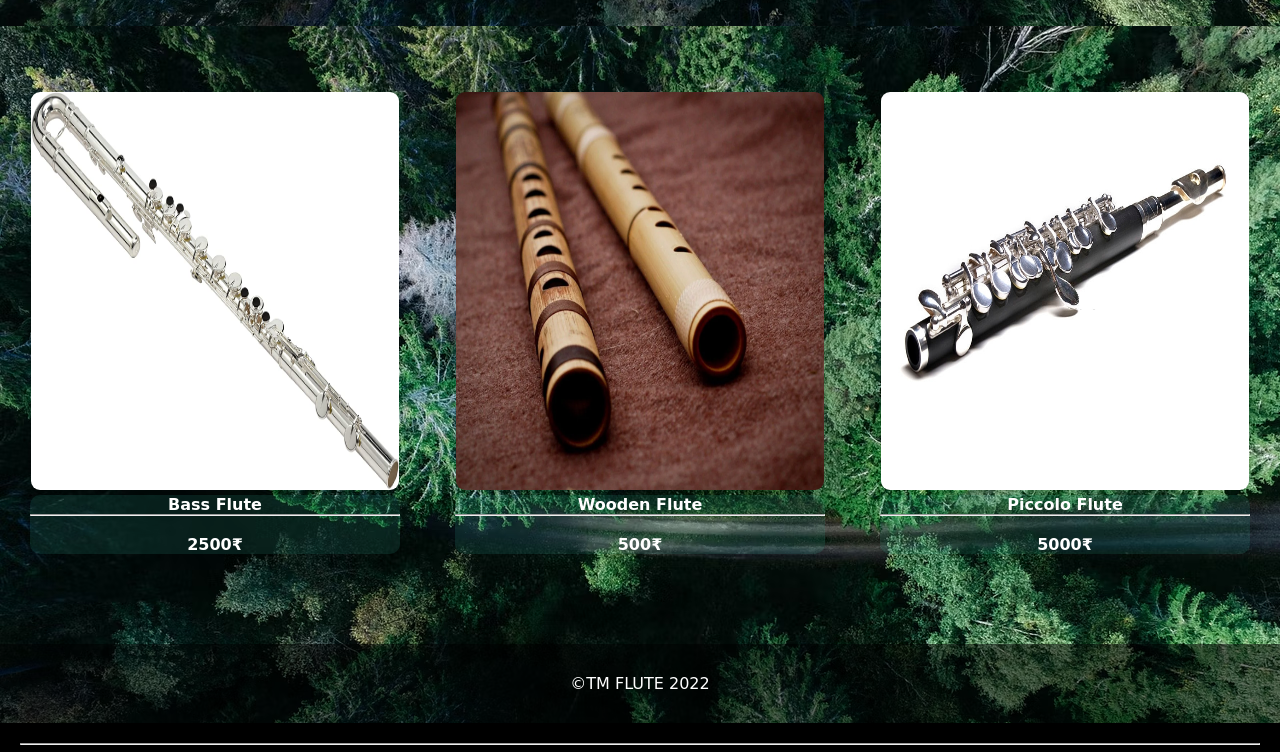
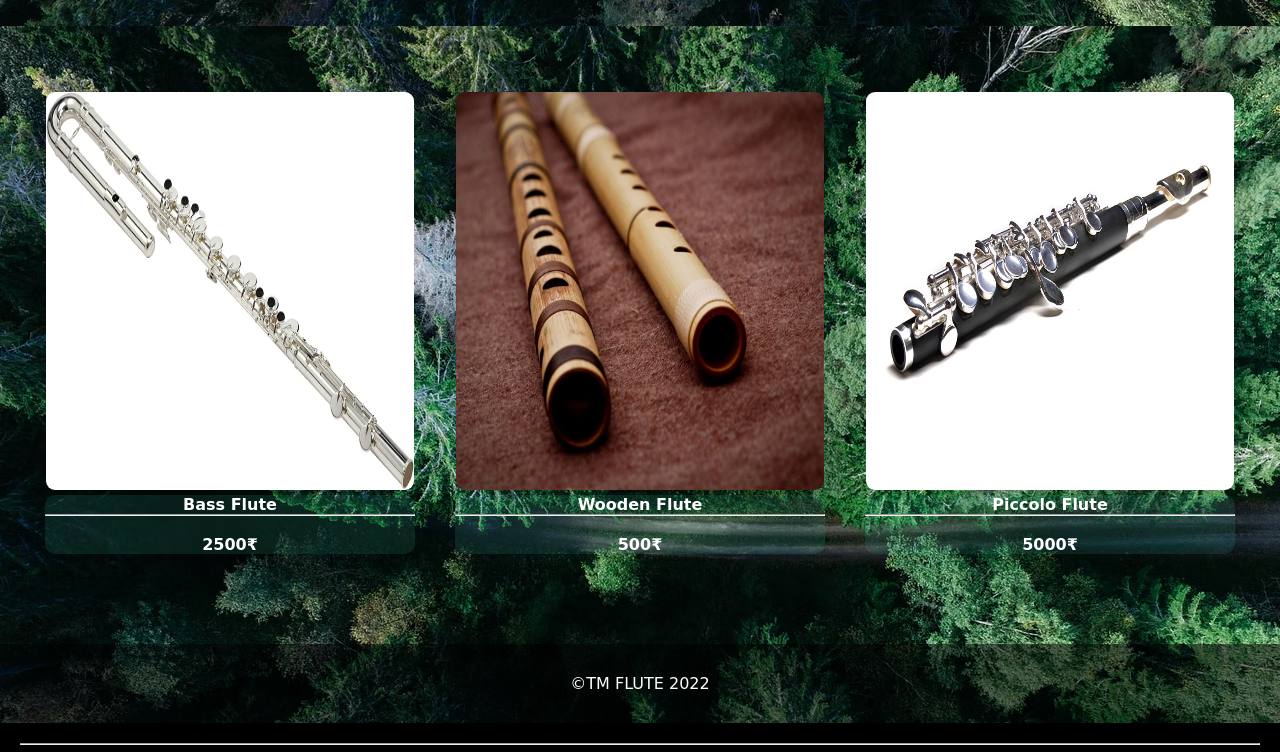
Before and after one commit to tejasmachhi/flute.io.github, a plain HTML site: page index.html in a window 1280 px wide. Shown: the part 1005-1757 px from the top of the page. Drawn offline with Linux system fonts and the light colour scheme.

Commit message:
Update style.css

```diff
--- a/css/style.css
+++ b/css/style.css
@@ -153,11 +153,12 @@ section#types {
     text-align: center;
     padding: 10px;
     display: flex;
-  justify-content: space-between;
-
+    justify-content: center;
     margin-top: 60px;
     margin-bottom: 60px;
     flex-direction: row;
+    flex-wrap: wrap;
+    align-content: center;
 }
 
 figcaption {
```
Lines whose indentation alone changed are shown as unchanged.
